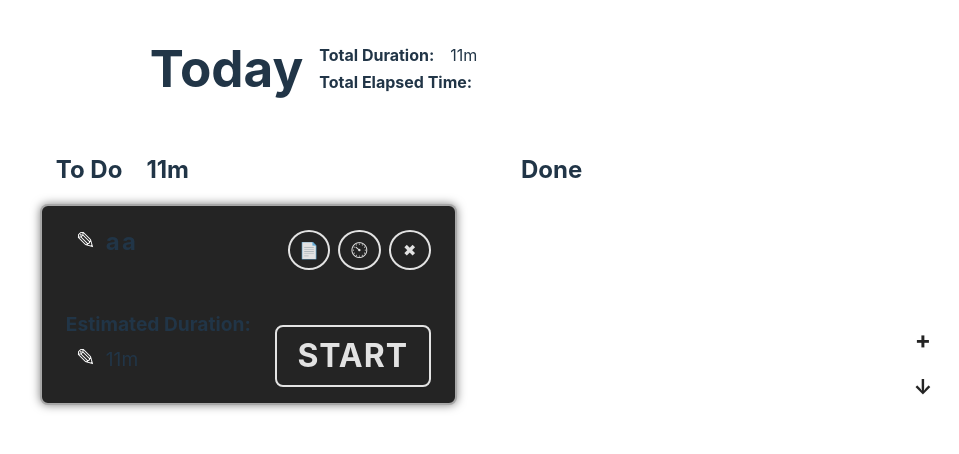
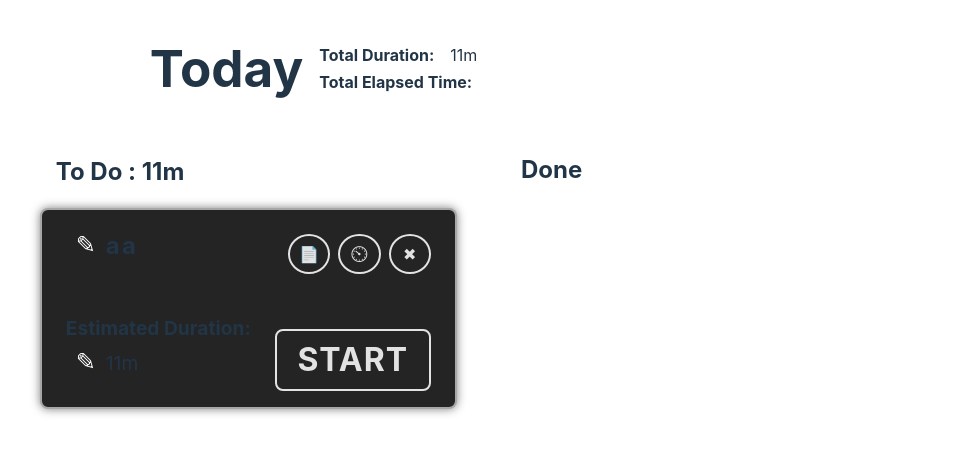
Before and after one commit to echoedinvoker/record, a React (Vite) app: page / in a window 1280 px wide. Shown: the top 454 px of the page, without its empty margins (321-1280 px from the left). Built offline with nearby package versions, Linux system fonts and the light colour scheme.

Commit message:
move button to daily column header

```diff
--- a/src/components/OnGoingTab.tsx
+++ b/src/components/OnGoingTab.tsx
@@ -5,7 +5,6 @@ import Tasks from './Tasks';
 import styled from 'styled-components';
 import { useEffect, useRef, useState } from 'react';
 import { Data } from '../types';
-import { CircleButton, ContentWrapper } from './ui';
 import DoneList from './DoneList';
 
 interface Props {
@@ -27,9 +26,7 @@ interface Props {
   delayToNextDay: (taskId: string) => void
 }
 
-export default function OnGoingTab({ data, addTask, deleteTask, startTask, stopTask, changeTaskName, updateTaskMardownContent, changeTaskElapsedDuration,
-  changeTaskEstimatedDuration,
-  downloadTasks, delayToNextDay }: Props) {
+export default function OnGoingTab({ data, addTask, deleteTask, startTask, stopTask, changeTaskName, updateTaskMardownContent, changeTaskElapsedDuration, changeTaskEstimatedDuration, delayToNextDay }: Props) {
   const isLoadedTasksAtStart = useRef(false)
   const [showModal, setShowModal] = useState(false)
   const [activeTaskId, setActiveTaskId] = useState<string | null>(null)
@@ -86,22 +83,6 @@ export default function OnGoingTab({ data, addTask, deleteTask, startTask, stopT
 
   return (
     <>
-      <FixedButtons>
-        <CircleButton $primary onClick={() => setShowModal(true)}>
-          <ContentWrapper
-            $size="1.5em"
-            $weight="bold"
-            $offsetY="-2px"
-          >&#43;</ContentWrapper>
-        </CircleButton>
-        <CircleButton $primary onClick={downloadTasks}>
-          <ContentWrapper
-            $size="1.3em"
-            $weight="bold"
-            $offsetY="-2px"
-          >&#8595;</ContentWrapper>
-        </CircleButton>
-      </FixedButtons>
       <Container>
         <TheHeader
           tasks={filteredTasks}
@@ -120,6 +101,7 @@ export default function OnGoingTab({ data, addTask, deleteTask, startTask, stopT
             changeTaskName={changeTaskName}
             updateTaskMardownContent={updateTaskMardownContent}
             delayToNextDay={delayToNextDay}
+            setShowModal={setShowModal}
             changeTaskEstimatedDuration={changeTaskEstimatedDuration} />
           <DoneList
             tasks={data.columns["done"].taskIds.map(taskId => data.tasks[taskId])}
--- a/src/components/Tasks.tsx
+++ b/src/components/Tasks.tsx
@@ -1,6 +1,6 @@
 import { Task } from "../types"
 import TheTask from "./TheTask"
-import { TaskGroup, TasksHeader } from "./ui"
+import { CircleButton, ContentWrapper, TaskGroup, TasksHeader } from "./ui"
 import { Droppable, DroppableProvided } from "react-beautiful-dnd"
 import { convertMillisecondsToHMS } from "../utils"
 
@@ -13,10 +13,11 @@ interface Props {
   changeTaskEstimatedDuration: (taskId: string, estimatedDurationHMS: string) => void
   updateTaskMardownContent: (taskId: string, markdownContent: string) => void
   delayToNextDay: (taskId: string) => void
+  setShowModal: (show: boolean) => void
 }
 
 
-export default function Tasks({ tasks, deleteTask, startTask, changeTaskName, changeTaskEstimatedDuration, updateTaskMardownContent, delayToNextDay, whichDay }: Props) {
+export default function Tasks({ tasks, deleteTask, startTask, changeTaskName, changeTaskEstimatedDuration, updateTaskMardownContent, delayToNextDay, whichDay, setShowModal }: Props) {
 
   const totalEstimatedDuration = convertMillisecondsToHMS(tasks
     .reduce((acc, task) => {
@@ -32,8 +33,16 @@ export default function Tasks({ tasks, deleteTask, startTask, changeTaskName, ch
             {...provided.droppableProps}
           >
             <TasksHeader>
-              <h2>To Do</h2>
-              {tasks?.length !== 0 && <h2>{totalEstimatedDuration}</h2>}
+              <h2>To Do{tasks?.length !== 0 && ` : ${totalEstimatedDuration}`}</h2>
+              <CircleButton $ghost onClick={() => setShowModal(true)}>
+                <ContentWrapper
+                  $size="2.5em"
+                  $weight="bold"
+                  $offsetX=".5em"
+                  $offsetY="-2px"
+                  $color="rgba(255, 255, 255, 0.87)"
+                >&#43;</ContentWrapper>
+              </CircleButton>
             </TasksHeader>
             {tasks.map((task: Task, index: number) => (
               <TheTask
@@ -52,7 +61,7 @@ export default function Tasks({ tasks, deleteTask, startTask, changeTaskName, ch
             {provided.placeholder}
           </TaskGroup>
         )}
-      </Droppable>
+      </Droppable >
     </>
   )
 }
--- a/src/components/ui/Button.tsx
+++ b/src/components/ui/Button.tsx
@@ -47,7 +47,7 @@ export const TextButton = styled(BaseButton) <{ $paddingMultiplier?: number }>`
   border-radius: 0.5em;
 `
 
-export const ContentWrapper = styled.span<{ $size?: string, $weight?: string, $offsetX?: string, $offsetY?: string }>`
+export const ContentWrapper = styled.span<{ $size?: string, $weight?: string, $offsetX?: string, $offsetY?: string, $color?: string }>`
   display: flex;
   justify-content: center;
   align-items: center;
@@ -55,4 +55,5 @@ export const ContentWrapper = styled.span<{ $size?: string, $weight?: string, $o
   font-weight: ${(props) => props.$weight || 'normal'};
   margin-left: ${(props) => props.$offsetX || '0'};
   margin-top: ${(props) => props.$offsetY || '0'};
+  ${props => props.$color && `color: ${props.$color};`}
 `
--- a/src/components/ui/TasksHeader.tsx
+++ b/src/components/ui/TasksHeader.tsx
@@ -1,9 +1,8 @@
 import styled from "styled-components"
-import { Task } from "../../types"
 
-const TasksHeader = styled.div<{ tasks?: Task[] }>`
+const TasksHeader = styled.div`
   display: flex;
-  justify-content: ${props => props.tasks?.length !== 0 ? 'flex-start' : 'center'};
+  justify-content: space-between;
   align-items: center;
   margin: 0 1em;
   gap: 1.5em;
```
